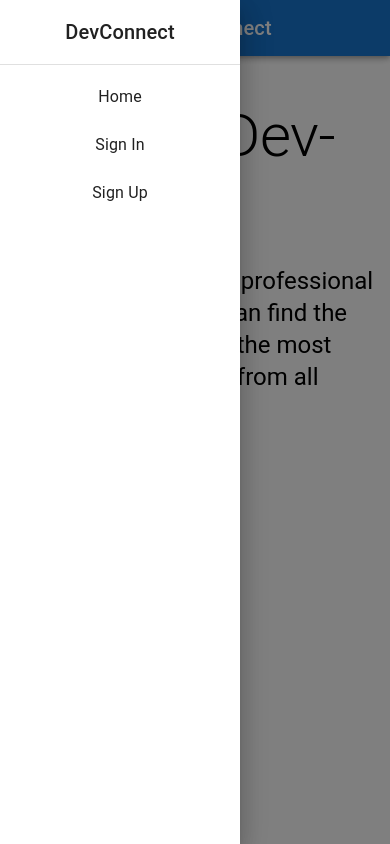
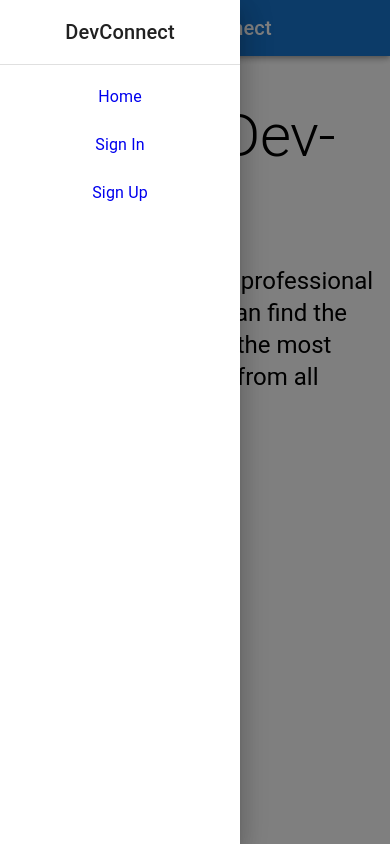
Before and after one commit to r-alo/dev-connect, a React (Create React App) app in the folder client/: page / in a window 390 px wide. Both pictures are taken after a click on the button "open drawer". Built offline with nearby package versions, Linux system fonts and the light colour scheme; the HTML template or start-up script is replaced by a standard one.

Commit message:
refactored navbar

```diff
--- a/client/src/components/navBar.js
+++ b/client/src/components/navBar.js
@@ -12,6 +12,8 @@ import MenuIcon from '@mui/icons-material/Menu';
 import Toolbar from '@mui/material/Toolbar';
 import Typography from '@mui/material/Typography';
 import Button from '@mui/material/Button';
+
+import { Link } from 'react-router-dom';
 
 import { useState, useEffect } from 'react';
 
@@ -28,8 +30,12 @@ function NavBar (props) {
     useEffect(() => {
         const isLogged = Auth.loggedIn();
         console.log(isLogged);
-        if (!isLogged) setNavItems(['Home', 'Sign In', 'Sign Up'])
-        if (isLogged) setNavItems(['Home', 'Sign Out']);
+        if (!isLogged) setNavItems([
+            {name: 'Home', url: '/'},
+            {name: 'Sign In', url: '/signin'},
+            {name: 'Sign Up', url: '/signup'}
+        ])
+        // if (isLogged) setNavItems(['Home', 'Sign Out']);
     }, []);
 
 
@@ -48,11 +54,13 @@ function NavBar (props) {
             <Divider />
             <List>
                 { navItems.map((item) => (
-                    <ListItem key={ item } disablePadding>
-                        <ListItemButton sx={ { textAlign: 'center' } }>
-                            <ListItemText primary={ item } />
-                        </ListItemButton>
-                    </ListItem>
+                    <Link to={item.url} style={{textDecoration: 'none', textAlign: 'center'}}>
+                        <ListItem key={ item.name } disablePadding>
+                            <ListItemButton sx={ { textAlign: 'center' } }>
+                                    <ListItemText primary={ item.name } />
+                            </ListItemButton>
+                        </ListItem>
+                    </Link>
                 )) }
             </List>
         </Box>
@@ -82,9 +90,11 @@ function NavBar (props) {
                     </Typography>
                     <Box sx={ { display: { xs: 'none', sm: 'block' } } }>
                         { navItems.map((item) => (
-                            <Button key={ item } sx={ { color: '#fff' } }>
-                                { item }
-                            </Button>
+                            <Link to={item.url} style={{textDecoration: 'none'}}>
+                                <Button key={ item.name } sx={ { color: '#fff' } }>
+                                    { item.name }
+                                </Button>
+                            </Link>
                         )) }
                     </Box>
                 </Toolbar>
--- a/client/src/pages/LandingPage.js
+++ b/client/src/pages/LandingPage.js
@@ -13,7 +13,8 @@ export default function LandingPage() {
             Welcome to the best professional network where you can find the best developers
             and the most renewed companies from all around the world.
           </Typography>
-          <Link to="/signup" >
+          <Link to="/signup"
+          style={{textDecoration: 'none'}}>
           <Button
           text align= "right"
           gutterBottom
```
